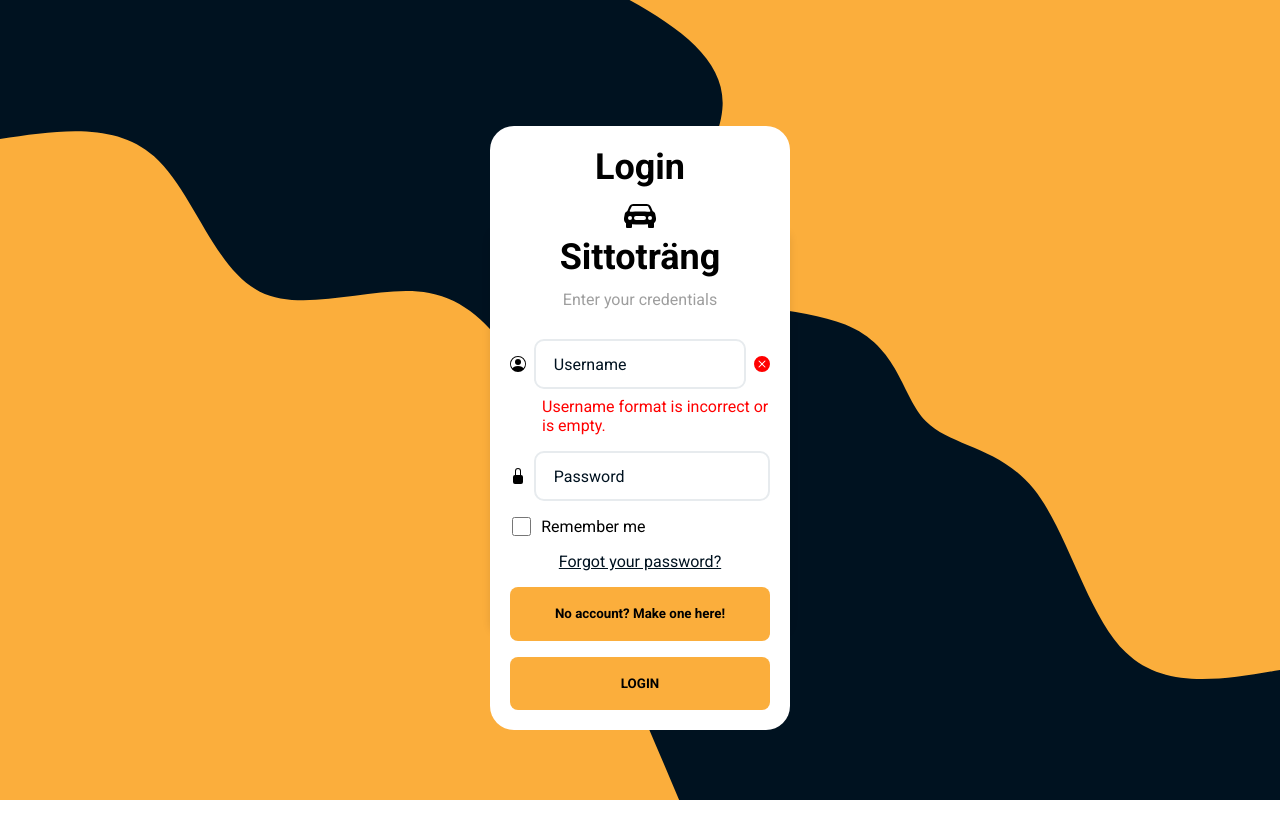
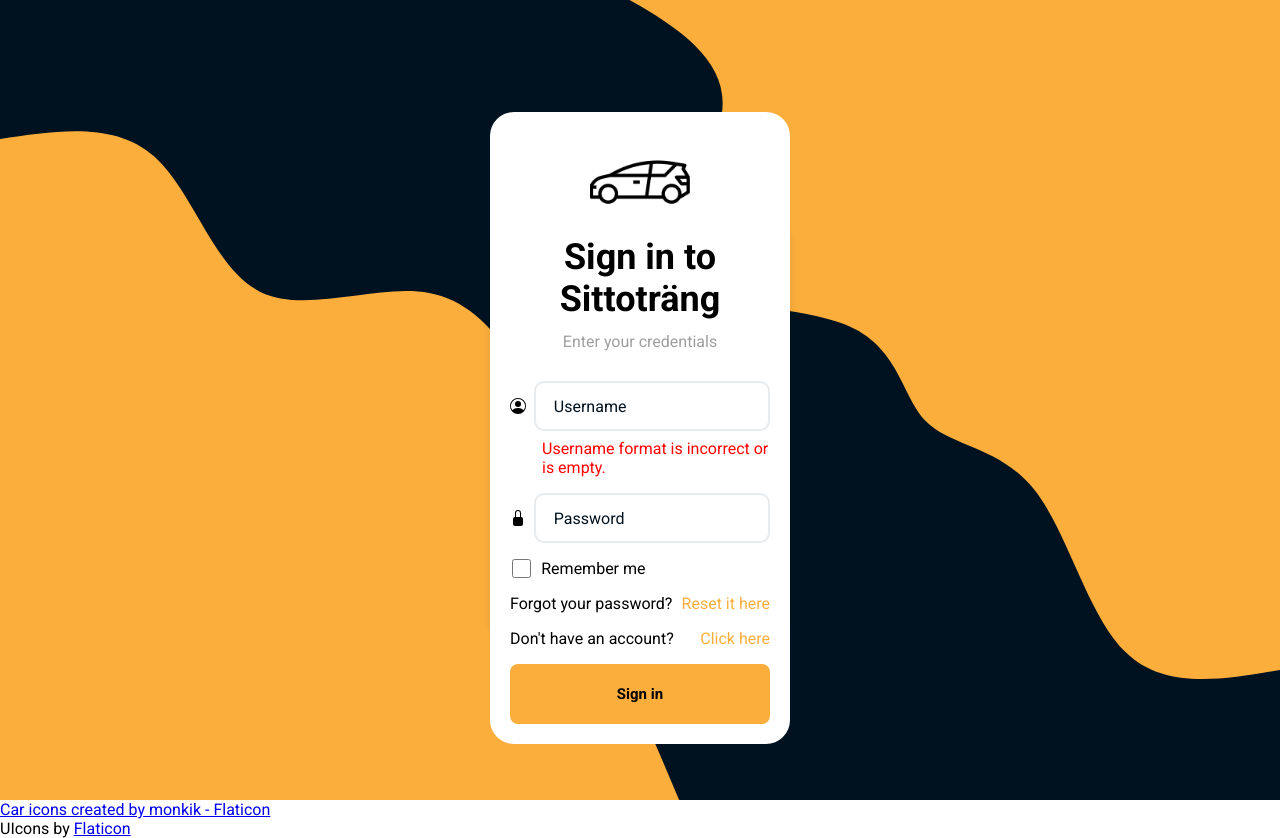
Before and after one commit to ro-ed/Sittotrang, an Angular app: page / in a window 1280 px wide. Before the commit the page ends 800 px from the top, so only its background shows below. Built offline with nearby package versions, Linux system fonts and the light colour scheme.

Commit message:
design updates to login

```diff
--- a/src/app/login/login.component.html
+++ b/src/app/login/login.component.html
@@ -115,21 +115,13 @@
     <div class="card" id="card">
       <div class="card-face login-card">
         <div class="login-card">
-          <h2>Login</h2>
+          <img src="assets/icons/hatchback.png" alt="" width="100px" />
+          <!-- <a href="https://www.flaticon.com/free-icons/car" title="car icons"
+            >Car icons created by monkik - Flaticon</a
+          > -->
+          <h2>Sign in to Sittoträng</h2>
           <!-- Your login form goes here -->
-          <svg
-            xmlns="http://www.w3.org/2000/svg"
-            width="32"
-            height="32"
-            fill="currentColor"
-            class="bi bi-car-front-fill"
-            viewBox="0 0 16 16"
-          >
-            <path
-              d="M2.52 3.515A2.5 2.5 0 0 1 4.82 2h6.362c1 0 1.904.596 2.298 1.515l.792 1.848c.075.175.21.319.38.404.5.25.855.715.965 1.262l.335 1.679c.033.161.049.325.049.49v.413c0 .814-.39 1.543-1 1.997V13.5a.5.5 0 0 1-.5.5h-2a.5.5 0 0 1-.5-.5v-1.338c-1.292.048-2.745.088-4 .088s-2.708-.04-4-.088V13.5a.5.5 0 0 1-.5.5h-2a.5.5 0 0 1-.5-.5v-1.892c-.61-.454-1-1.183-1-1.997v-.413a2.5 2.5 0 0 1 .049-.49l.335-1.68c.11-.546.465-1.012.964-1.261a.807.807 0 0 0 .381-.404l.792-1.848ZM3 10a1 1 0 1 0 0-2 1 1 0 0 0 0 2Zm10 0a1 1 0 1 0 0-2 1 1 0 0 0 0 2ZM6 8a1 1 0 0 0 0 2h4a1 1 0 1 0 0-2H6ZM2.906 5.189a.51.51 0 0 0 .497.731c.91-.073 3.35-.17 4.597-.17 1.247 0 3.688.097 4.597.17a.51.51 0 0 0 .497-.731l-.956-1.913A.5.5 0 0 0 11.691 3H4.309a.5.5 0 0 0-.447.276L2.906 5.19Z"
-            />
-          </svg>
-          <h2>Sittoträng</h2>
+
           <h3>Enter your credentials</h3>
           <form class="login-form" autocomplete="on">
             <div class="input-fields">
@@ -148,16 +140,16 @@
                     id="username"
                     (ngModelChange)="validateEmail(username)"
                   />
-                  <div
+                  <!-- <div
                     class="icon-correct-format"
                     *ngIf="!isCorrectUsernameFormat"
                     [innerHTML]="failureIcon"
-                  ></div>
-                  <div
+                  ></div> -->
+                  <!-- <div
                     class="icon-correct-format"
                     *ngIf="isCorrectUsernameFormat"
                     [innerHTML]="successIcon"
-                  ></div>
+                  ></div> -->
                 </div>
               </div>
               <div
@@ -180,15 +172,15 @@
                     name="inputPassword"
                     id="password"
                   />
-                  <div
+                  <!-- <div
                     class="icon-correct-format"
                     *ngIf="isWrongPassword"
                     [innerHTML]="failureIcon"
-                  ></div>
+                  ></div> -->
                 </div>
               </div>
               <div class="invalid-password" *ngIf="isWrongPassword">
-                Wrong password. Try again.
+                Password is incorrect or is empty. Try again.
               </div>
             </div>
             <div class="rememberCredentials">
@@ -202,17 +194,22 @@
               />
               <label for="remeberCredentials">Remember me</label>
             </div>
-            <a href="#">Forgot your password?</a>
-            <button id="flip-card-btn-turn-to-back" (click)="flipCard()">
-              No account? Make one here!
-            </button>
-
-            <button (click)="login($event)">LOGIN</button>
+            <div class="forgot-password">
+              <p>Forgot your password?</p>
+              <a href="#">Reset it here</a>
+            </div>
+            <div class="do-not-have-account">
+              <p>Don't have an account?</p>
+              <a id="flip-card-btn-turn-to-back" (click)="flipCard()">
+                Click here
+              </a>
+            </div>
+            <button (click)="login($event)">Sign in</button>
           </form>
         </div>
       </div>
       <div class="card-face signup-card">
-        <h2>Signup</h2>
+        <h2>Sign up</h2>
         <!-- Your signup form goes here -->
         <button (click)="flipCard()">Go back to Login</button>
       </div>
--- a/src/app/login/login.component.scss
+++ b/src/app/login/login.component.scss
@@ -95,6 +95,7 @@ button {
   background: #fbae3c;
   color: black;
   font-weight: 600;
+  font-size: 15px;
 }
 
 .login-form > button:hover {
@@ -280,3 +281,26 @@ button {
 .signup-card {
   background: #ffffff;
 }
+
+.do-not-have-account {
+  display: flex;
+  justify-content: space-between;
+  a {
+    color: #fbae3c;
+  }
+  a:hover {
+    text-decoration: underline;
+  }
+}
+
+.forgot-password {
+  display: flex;
+  justify-content: space-between;
+  a {
+    color: #fbae3c;
+    text-decoration: none;
+  }
+  a:hover {
+    text-decoration: underline;
+  }
+}
--- a/src/index.html
+++ b/src/index.html
@@ -5,7 +5,11 @@
     <title>Sittoträng</title>
     <base href="/" />
     <meta name="viewport" content="width=device-width, initial-scale=1" />
-    <link rel="icon" type="image/x-icon" href="./assets/icons/car.svg" />
+    <link
+      rel="icon"
+      type="image/x-icon"
+      href="./assets/icons/steering-wheel.svg"
+    />
     <link rel="preconnect" href="https://fonts.googleapis.com" />
     <link rel="preconnect" href="https://fonts.gstatic.com" crossorigin />
     <link
@@ -24,4 +28,12 @@
     <app-root></app-root>
     <!-- <app-login></app-login> -->
   </body>
+  <footer>
+    <div>
+      <a href="https://www.flaticon.com/free-icons/car" title="car icons"
+        >Car icons created by monkik - Flaticon</a
+      >
+    </div>
+    <div>UIcons by <a href="https://www.flaticon.com/uicons">Flaticon</a></div>
+  </footer>
 </html>
```
Also changed, not shown: src/assets/icons/hatchback.png (added), src/assets/icons/steering-wheel.svg (added).
